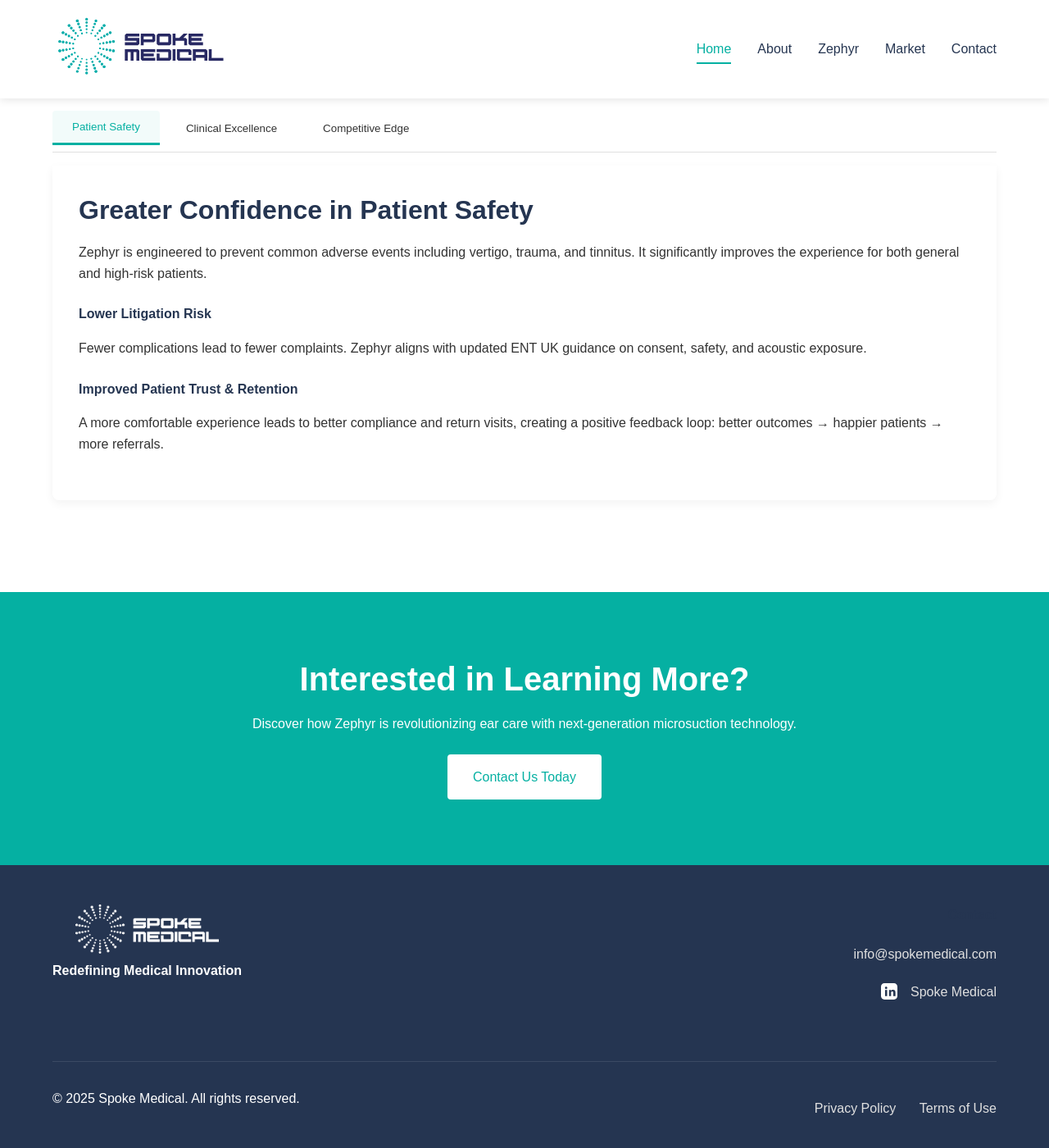
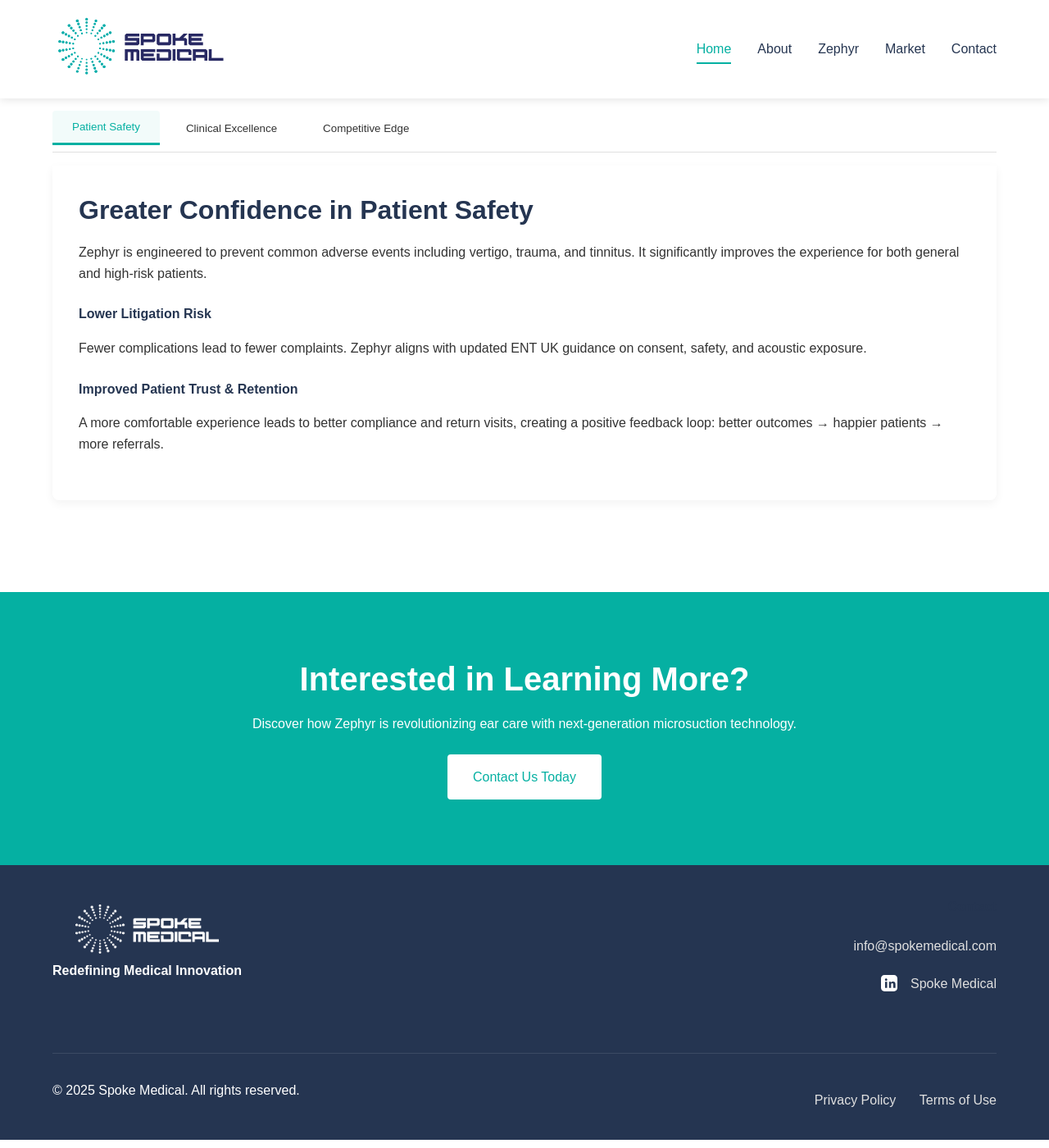
Before and after one commit to stevemilton/spokemedical, a Jekyll site: the page index.html, which Jekyll copies as it is, in a window 1280 px wide and 1400 px high, scrolled down 1878 px. Shown: the whole window at 82% size. Built offline with Jekyll 4.4.1, drawn with Linux system fonts in a browser that asks for light colours.

Commit message:
Update index.html
More footer alignment

```diff
--- a/index.html
+++ b/index.html
@@ -30,8 +30,9 @@
   text-align: right;
   display: flex;
   flex-direction: column;
-  justify-content: flex-start;
+  justify-content: center;
   gap: 0.5rem;
+  margin-top: -10px;
 }
     .footer-contact address,
     .footer-contact a,
```
